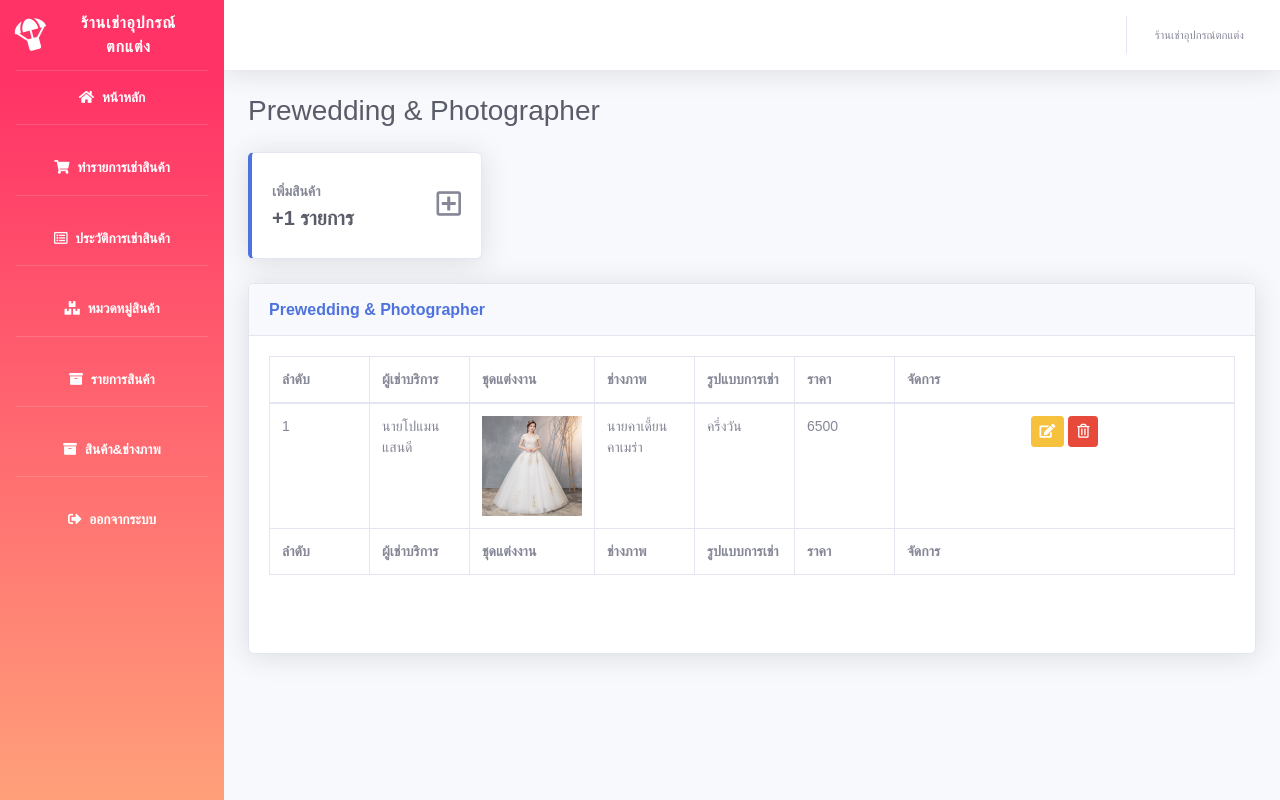
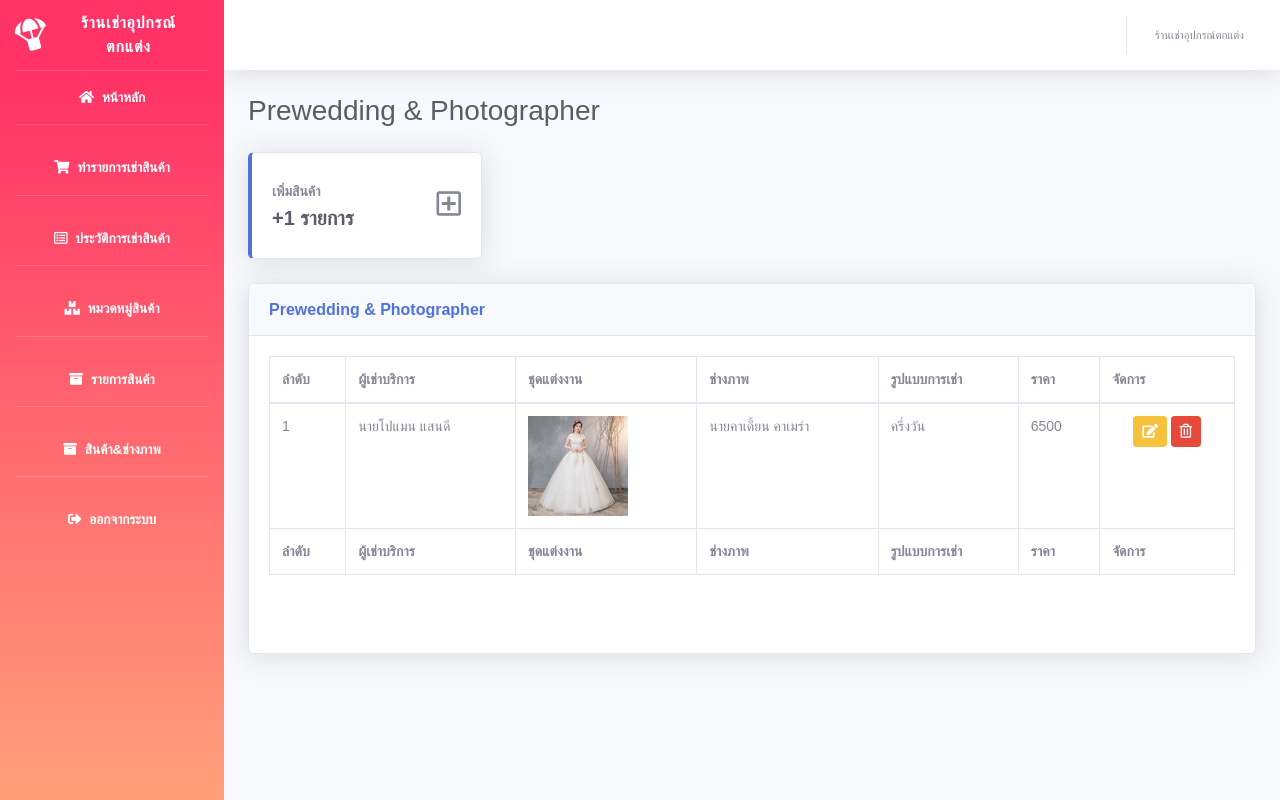
Before and after one commit to se62-08/SOAProject, a PHP site: page /soa/views/photographer.php in a window 1280 px wide. Run offline with PHP 8.4, Linux system fonts and the light colour scheme.

Commit message:
แก้

```diff
--- a/views/photographer.php
+++ b/views/photographer.php
@@ -80,14 +80,7 @@
                 <div class="card-body">
                   <div class="table-responsive">
                     <table class="table table-bordered" id="d" width="100%" cellspacing="0">
-                      <colgroup>
-                            <col  width="100">
-                            <col  width="100">
-                            <col  width="100">
-                            <col  width="100">
-                            <col  width="100">
-                            <col  width="100">
-                      </colgroup>
+
                       <thead>
                         <tr>
                           <th>ลำดับ</th>
```
